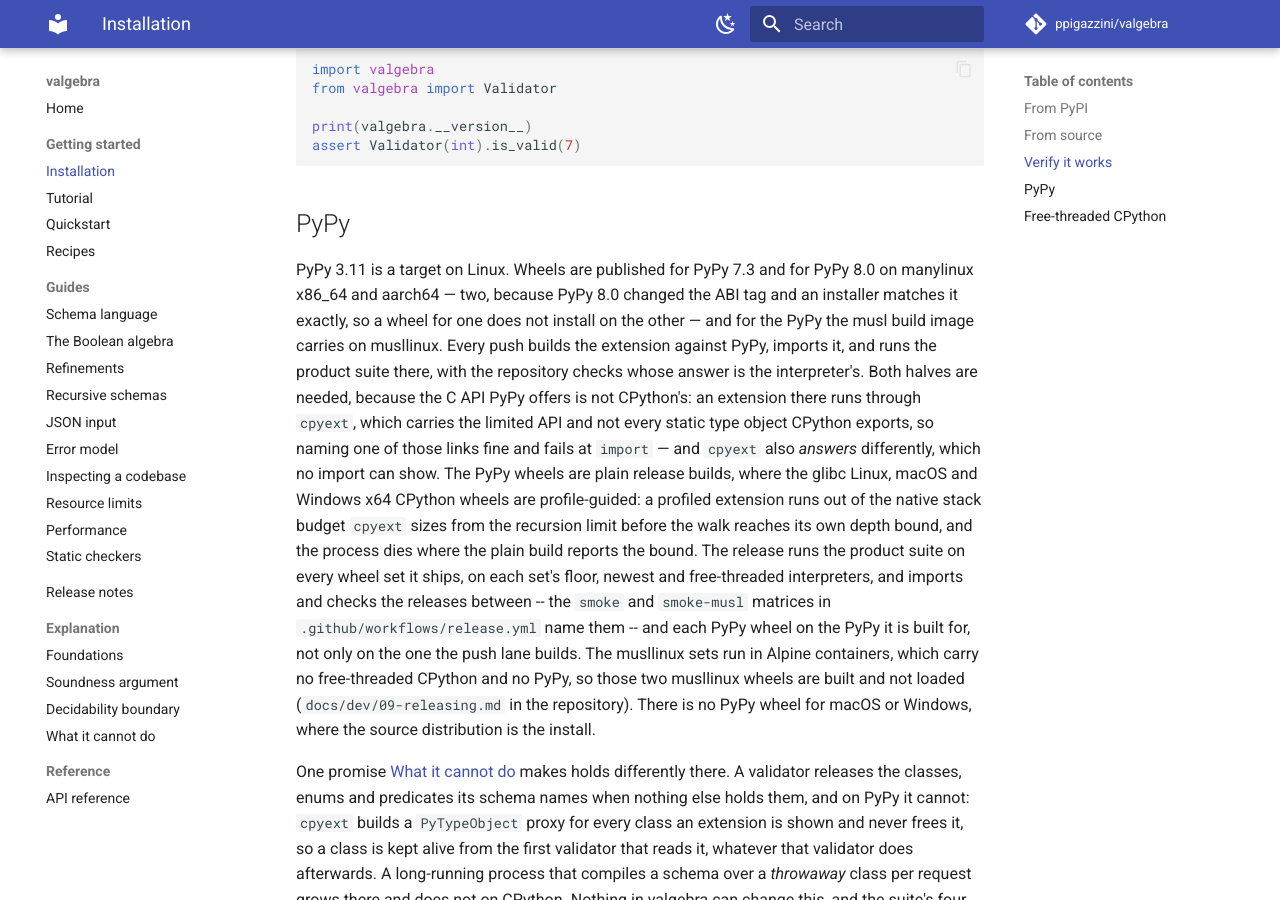
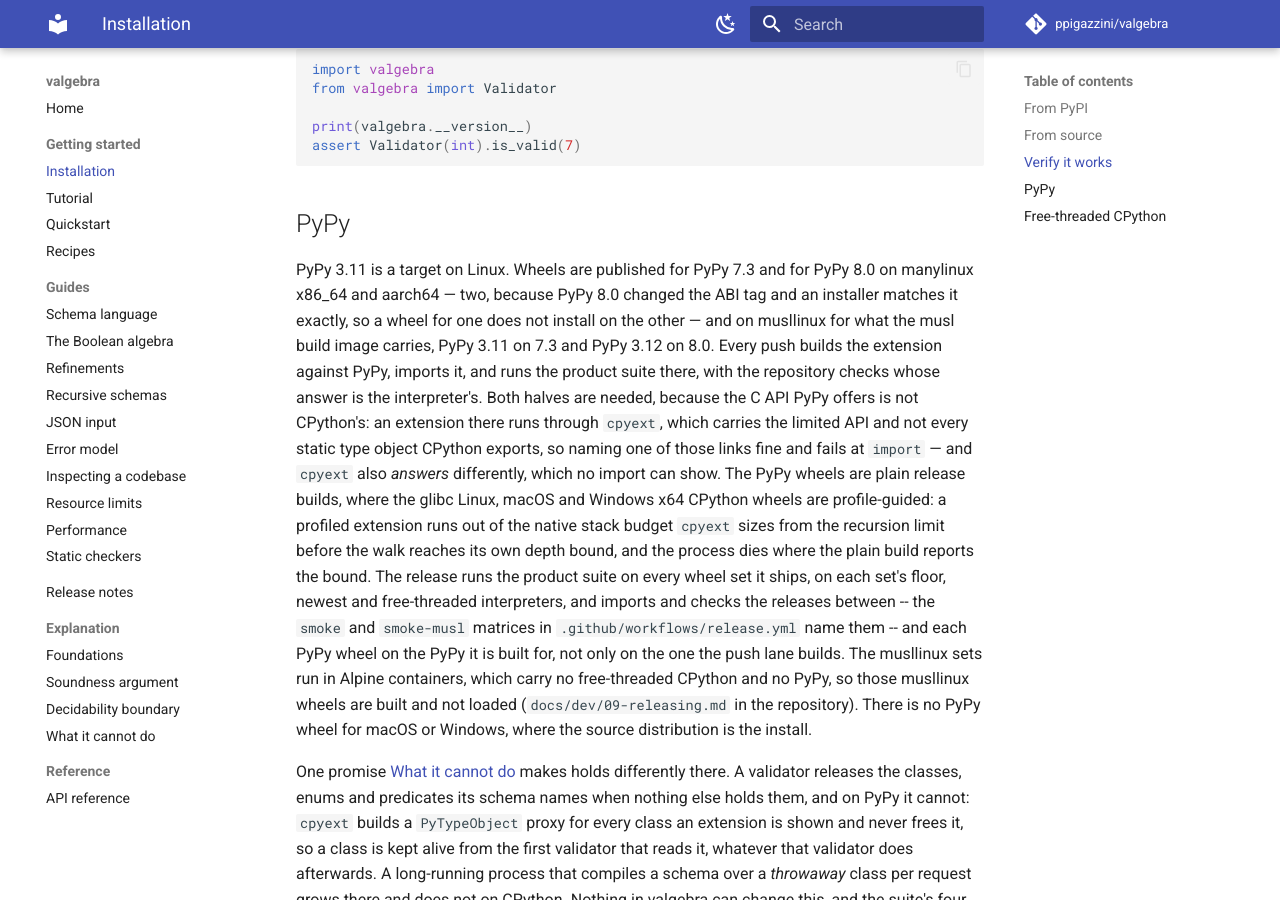
Before and after one commit to ppigazzini/valgebra, an MkDocs documentation site: the page built from docs/00-installation.md, in a window 1280 px wide and 900 px high, scrolled down 1348 px. Built offline with MkDocs 1.6.1 and Material for MkDocs 9.7.7, drawn with Linux system fonts in a browser that asks for light colours; comment, search, counter and statistics services are not loaded.

```diff
--- a/docs/00-installation.md
+++ b/docs/00-installation.md
@@ -79,8 +79,8 @@
 PyPy 3.11 is a target on Linux. Wheels are published for PyPy 7.3 and
 for PyPy 8.0 on manylinux x86_64 and aarch64 — two, because PyPy 8.0 changed
 the ABI tag and an installer matches it exactly, so a wheel for one does not
-install on the other — and for the PyPy the musl build image carries on
-musllinux. Every push builds the extension against PyPy, imports it, and runs
+install on the other — and on musllinux for what the musl build image carries,
+PyPy 3.11 on 7.3 and PyPy 3.12 on 8.0. Every push builds the extension against PyPy, imports it, and runs
 the product suite there, with the repository checks whose answer is the
 interpreter's. Both halves
 are needed, because the C API PyPy offers is not CPython's: an extension there
@@ -97,8 +97,8 @@
 `smoke` and `smoke-musl` matrices in `.github/workflows/release.yml` name them --
 and each PyPy wheel on the PyPy it is built for, not only on the one the push
 lane builds. The musllinux sets run in Alpine containers, which carry no
-free-threaded CPython and no PyPy, so those two musllinux wheels are built and
-not loaded (`docs/dev/09-releasing.md` in the repository). There is
+free-threaded CPython and no PyPy, so those musllinux wheels are built and not
+loaded (`docs/dev/09-releasing.md` in the repository). There is
 no PyPy wheel for macOS or Windows, where the source distribution is the
 install.
 
```
Also changed, not shown: docs/dev/07-tooling-ci.md (+2 -2 lines), docs/dev/09-releasing.md (+3 -3 lines), 3 other files.
